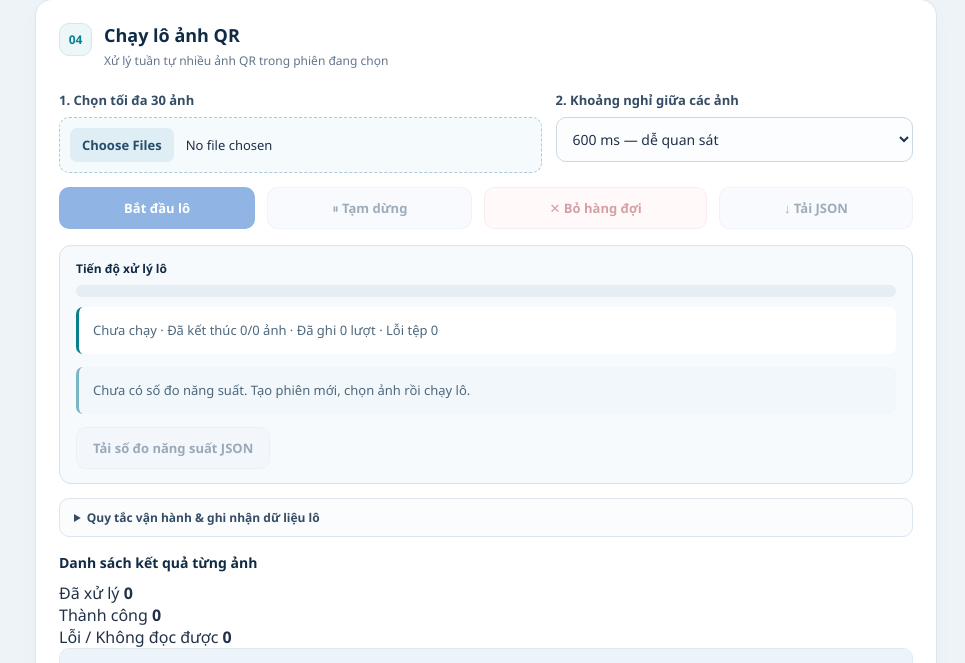
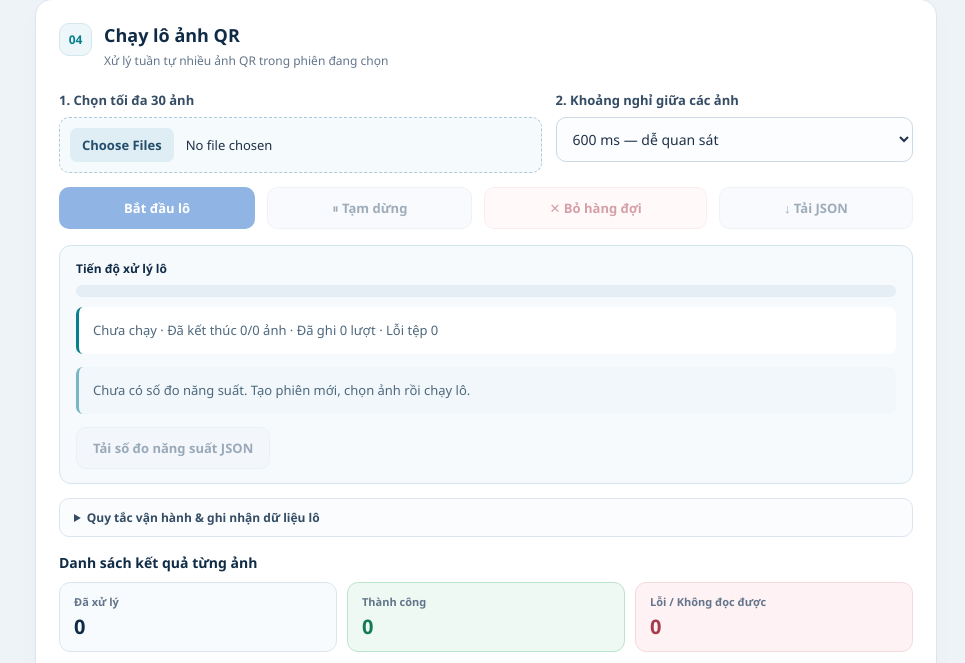
Before and after one commit to tam2006/smart-logistics-nhom-10, a Flask app: page / in a window 1280 px wide. Shown: the part 1917-2580 px from the top of the page, without its empty margins (315-1280 px from the left). Run offline with Flask 3, Linux system fonts and the light colour scheme; data comes from the database, SQL or seed files in the repository; data that the repository does not hold is empty.

Commit message:
Update style.css

```diff
--- a/static/style.css
+++ b/static/style.css
@@ -1145,3 +1145,73 @@ footer {
     gap: 12px;
   }
 }
+.batch-summary {
+  display: grid;
+  grid-template-columns: repeat(3, minmax(0, 1fr));
+  gap: 10px;
+  margin-bottom: 14px;
+}
+
+.batch-summary-item {
+  padding: 11px 14px;
+  border: 1px solid var(--border);
+  border-radius: 11px;
+  background: #f8fbfd;
+}
+
+.batch-summary-item span {
+  display: block;
+  color: var(--muted);
+  font-size: 11px;
+  font-weight: 600;
+}
+
+.batch-summary-item strong {
+  display: block;
+  margin-top: 4px;
+  color: var(--navy);
+  font-size: 20px;
+  font-variant-numeric: tabular-nums;
+}
+
+.batch-summary-item.is-success {
+  border-color: #bce3ce;
+  background: #edf9f2;
+}
+
+.batch-summary-item.is-success strong {
+  color: #147a56;
+}
+
+.batch-summary-item.is-error {
+  border-color: #f4dadd;
+  background: #fff2f4;
+}
+
+.batch-summary-item.is-error strong {
+  color: #a83b4c;
+}
+
+.batch-badge {
+  display: inline-block;
+  padding: 3px 9px;
+  border-radius: 999px;
+  font-size: 11px;
+  font-weight: 700;
+}
+
+.batch-badge--success {
+  background: #e3f6ec;
+  color: #147a56;
+}
+
+.batch-badge--error {
+  background: #fdecef;
+  color: #a83b4c;
+}
+
+@media (max-width: 600px) {
+  .batch-summary {
+    grid-template-columns: 1fr;
+  }
+}
```
